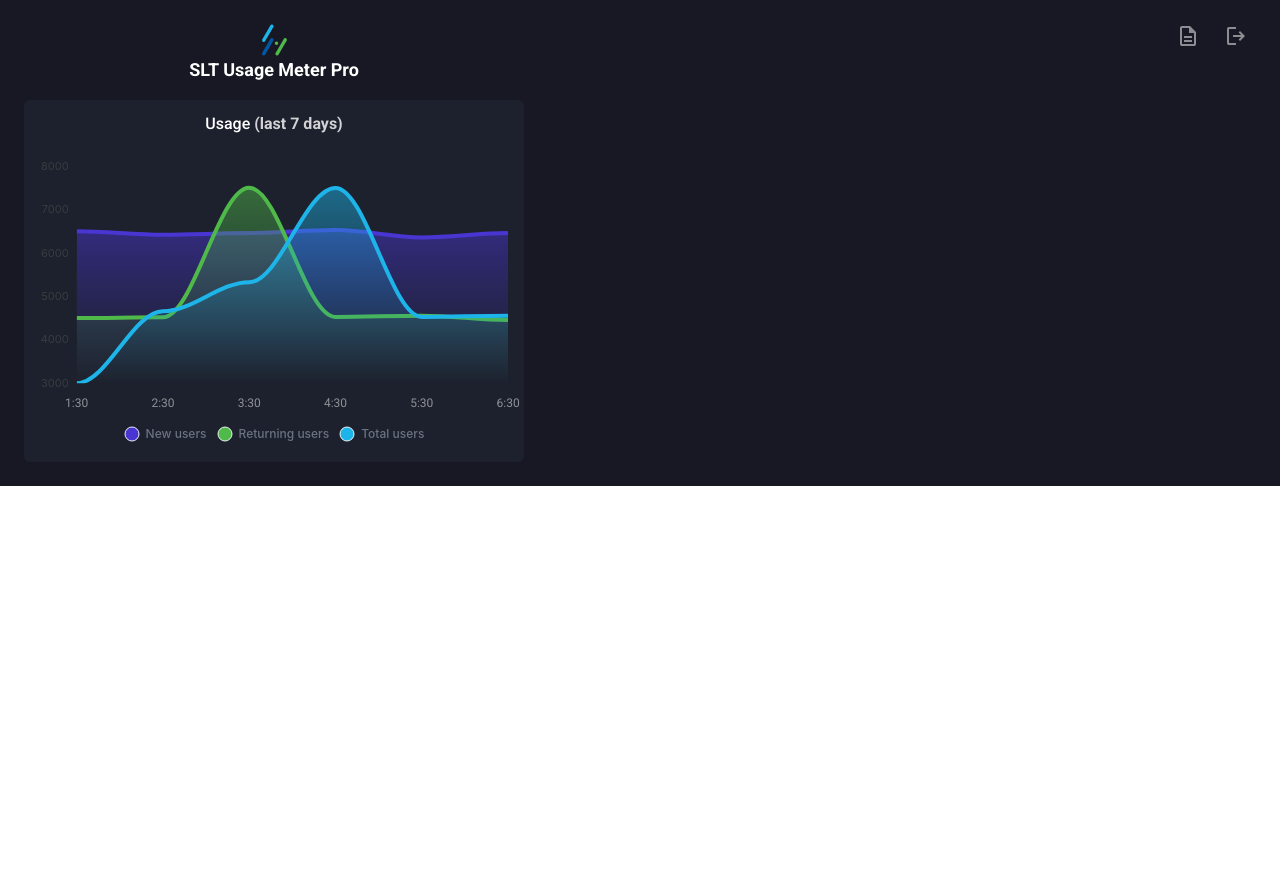
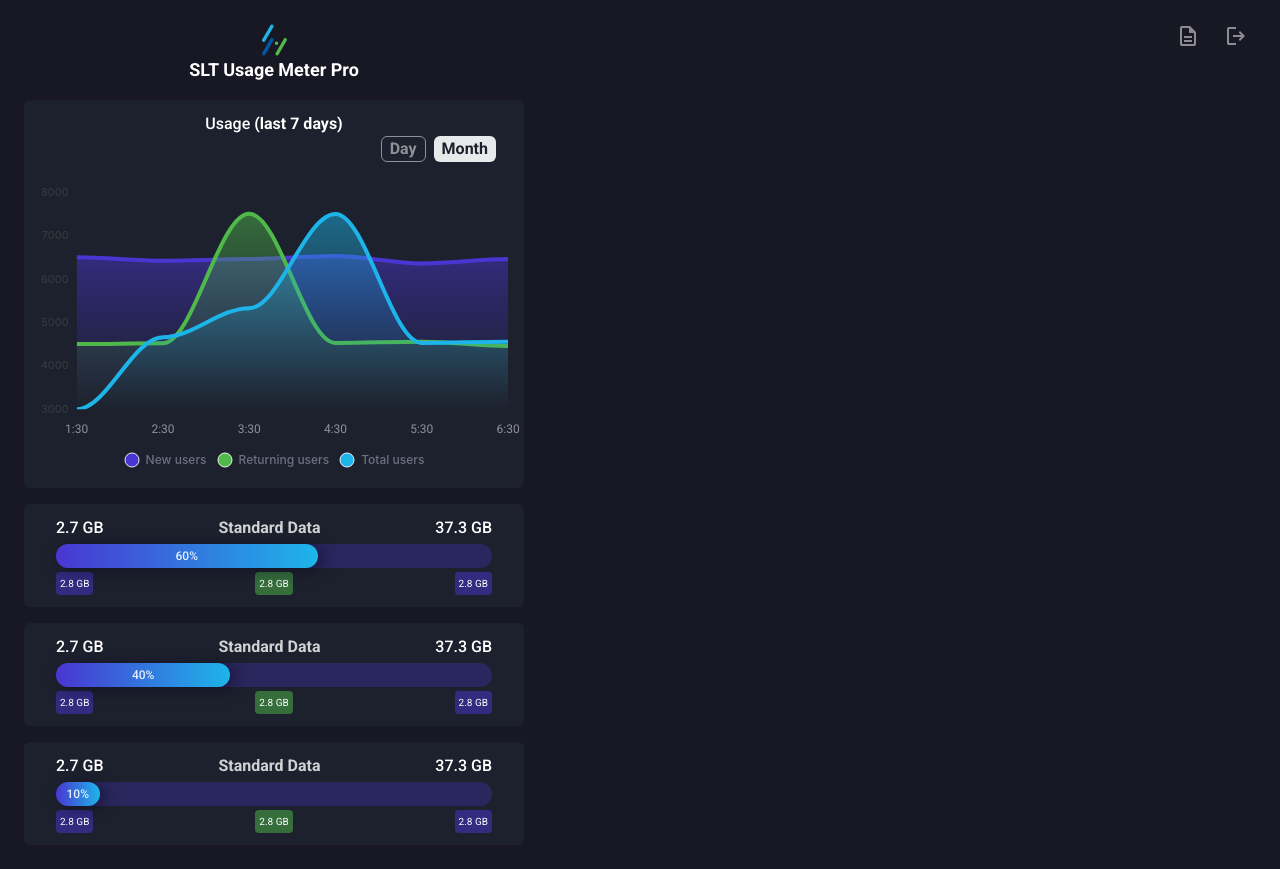
Before and after one commit to Pamu-WIck/SLT-Data-Meter-Pro-Chrome-Extension, a React (Vite) app: page / in a window 1280 px wide. Before the commit the page ends 800 px from the top, so only its background shows below. Built offline with nearby package versions, Linux system fonts and the light colour scheme.

Commit message:
add day month button

```diff
--- a/src/components/ChartPanel.tsx
+++ b/src/components/ChartPanel.tsx
@@ -4,11 +4,18 @@ const ChartPanel = () => {
     return (
         <>
 
-            <div className="bg-secondary rounded-md pt-3">
-                <p className="text-white text-center">
+            <div className="rounded-md pt-3 bg-secondary">
+                <p className="text-center text-white">
                     <span className="font-medium font-roboto">Usage</span>
-                    <span className="font-semibold opacity-80 font-roboto"> (last 7 days)</span>
+                    <span className="font-semibold font-roboto"> (last 7 days)</span>
                 </p>
+                <div className="relative top-0 right-5 flex justify-end">
+                    <button
+                        className="btn-chart">Day
+                    </button>
+                    <button className="btn-chart-active">Month
+                    </button>
+                </div>
                 <UsageChart/>
             </div>
         </>
--- a/src/components/MainPanel.tsx
+++ b/src/components/MainPanel.tsx
@@ -1,4 +1,5 @@
 import ChartPanel from "./ChartPanel.tsx";
+import MeterWidget from "./MeterWidget.tsx";
 const ProgressBar = () => {
 
     return (
@@ -44,6 +45,9 @@ const ProgressBar = () => {
                     </div>
                 </div>
                 <ChartPanel />
+                <MeterWidget percentage={"60%"} />
+                <MeterWidget percentage={"40%"} />
+                <MeterWidget percentage={"10%"} />
             </div>
         </>
     );
--- a/src/index.css
+++ b/src/index.css
@@ -18,10 +18,18 @@
         @apply rounded p-1 text-white text-[10px];
     }
 
+    .btn-chart {
+        @apply mr-2 rounded-md border-white bg-none px-2 font-bold text-white opacity-50 font-roboto border-[1px];
+    }
+
+    .btn-chart-active {
+        @apply mr-2 rounded-md bg-white px-2 font-bold opacity-90 font-roboto text-secondary;
+    }
+
 }
 
 @layer utilities {
     .debug {
-        @apply border-[1px] border-red-500;
+        @apply border-red-500 border-[1px];
     }
 }
```
